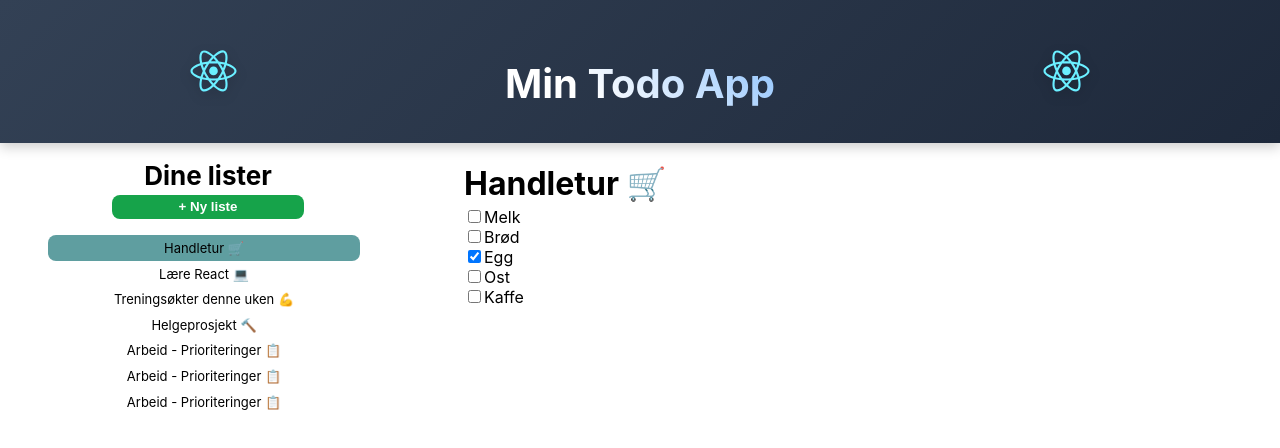
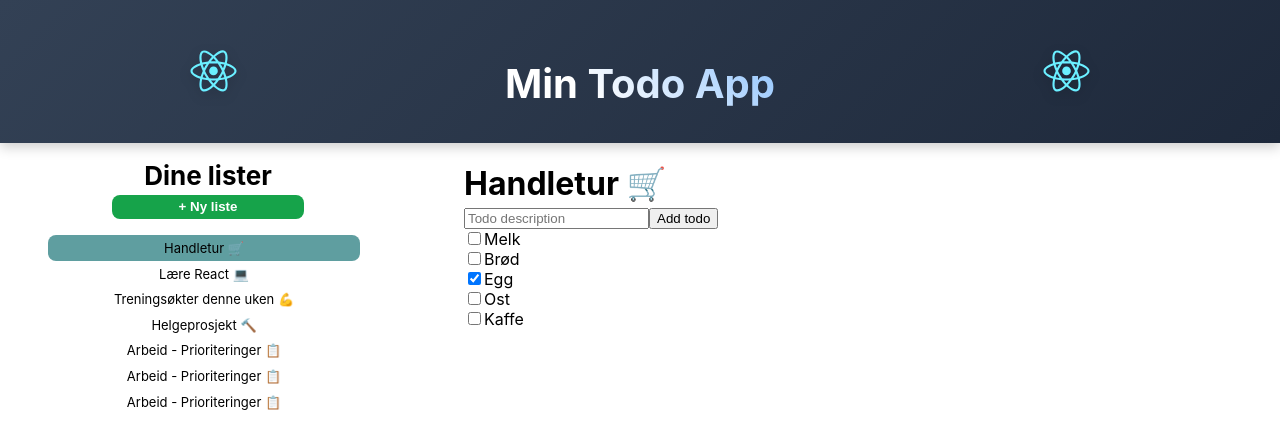
Before and after one commit to akselkirk/interessegruppe-react, a React (Create React App) app: page / in a window 1280 px wide. Shown: the top 448 px of the page. Built offline with nearby package versions, Linux system fonts and the light colour scheme.

Commit message:
Added createtodo component

```diff
--- a/src/components/create_todo/CreateTodo.jsx
+++ b/src/components/create_todo/CreateTodo.jsx
@@ -1,22 +1,21 @@
 import React, { useState } from "react";
 
 const CreateTodo = () => {
-  const [showCreate, setShowCreate] = useState(false);
+  const [inputValue, setInputValue] = useState("");
+
+  const handleTodoAdd = (e) => {
+    e.preventDefault();
+  };
 
   return (
-    <div>
-      {showCreate ? (
-        <>
-          <label>Todo</label>
-          <input type="text" />
-          <button>Add</button>
-
-          <button onClick={() => setShowCreate(!showCreate)}>Toggle add</button>
-        </>
-      ) : (
-        <button onClick={() => setShowCreate(!showCreate)}>Toggle add</button>
-      )}
-    </div>
+    <form onSubmit={handleTodoAdd}>
+      <input
+        placeholder="Todo description"
+        value={inputValue}
+        onChange={(e) => setInputValue(e.target.value)}
+      />
+      <button type="submit">Add todo</button>
+    </form>
   );
 };
 
--- a/src/components/todo_list/TodoList.jsx
+++ b/src/components/todo_list/TodoList.jsx
@@ -1,11 +1,13 @@
 import React from "react";
 import TodoItem from "../todo_item/TodoItem";
 import styles from "./Todolist.module.css";
+import CreateTodo from "../create_todo/CreateTodo";
 
 const TodoList = (props) => {
   return (
     <div className={styles.todolist}>
       <h1>{props.title}</h1>
+      <CreateTodo />
       {props.todos.map((todo, i) => {
         return (
           <TodoItem
```
Also changed, not shown: src/components/create_todo/CreateTodo.module.css (added).
